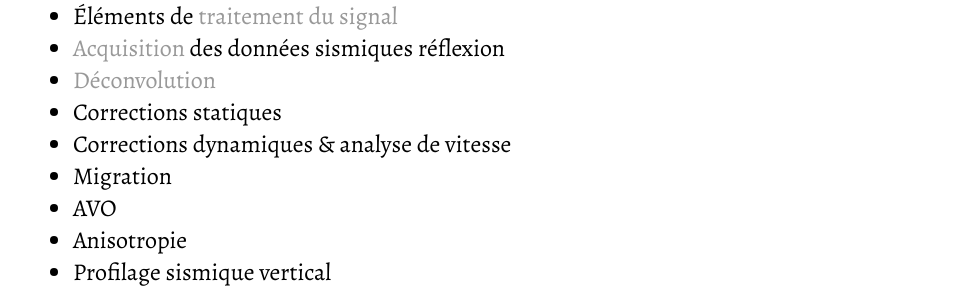
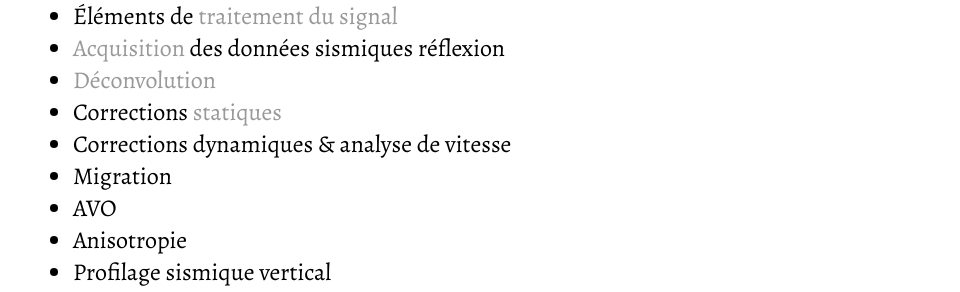
Before and after one commit to bernard-giroux/bernard-giroux.github.io, a Jekyll site: the page built from teaching/index.html, in a window 1280 px wide. Shown: the part 1455-1747 px from the top of the page, without its empty margins (159-1119 px from the left). Built offline with Jekyll 4.4.1, drawn with Linux system fonts in a browser that asks for light colours; part of the change alters nothing that is shown.

```diff
--- a/teaching/index.html
+++ b/teaching/index.html
@@ -37,7 +37,7 @@ title: Enseignement
 			<li>Éléments de <a href=PDFms/02_signal.pdf>traitement du signal</a></li>
 			<li><a href=PDFms/03_acquisition.pdf>Acquisition</a> des données sismiques réflexion</li>
 			<li><a href=PDFms/04_decon.pdf>Déconvolution</a></li>
-			<li>Corrections statiques</li>
+			<li>Corrections <a href=PDFms/statiques.pdf>statiques</a></li>
 			<li>Corrections dynamiques & analyse de vitesse</li>
 			<li>Migration</li>
 			<li>AVO</li>
```
Also changed, not shown: 1 other file.
